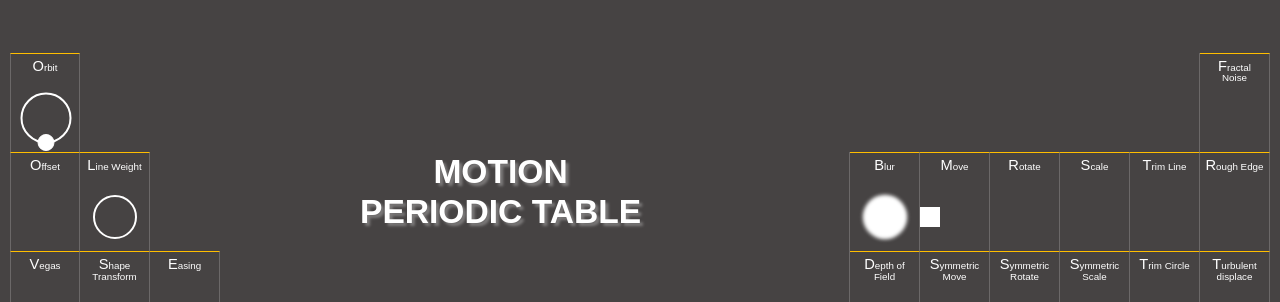
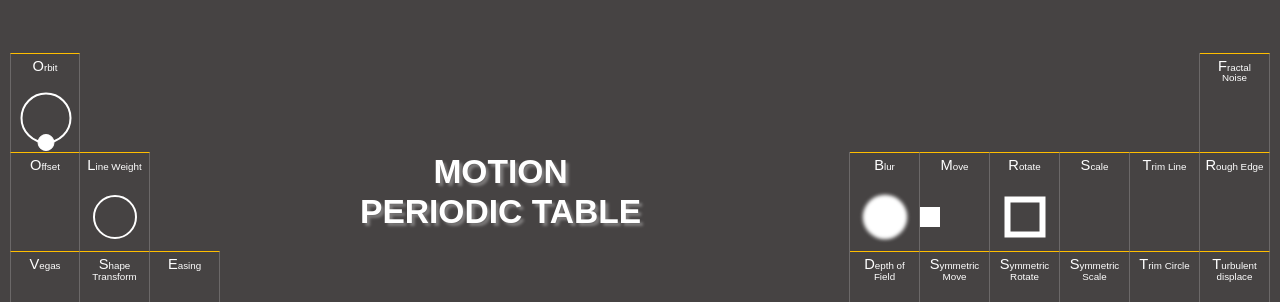
Before and after one commit to tiny-javascript/motion, a plain HTML site: page index.html in a window 1280 px wide. Shown: the top 302 px of the page. Drawn offline with Linux system fonts and the light colour scheme.

Commit message:
add rotate

```diff
--- a/index.html
+++ b/index.html
@@ -62,7 +62,7 @@
                 <div class="item" id="move">
                     <p>Move</p>
                 </div>
-                <div class="item">
+                <div class="item" id="rotate">
                     <p>Rotate</p>
                 </div>
                 <div class="item">
@@ -291,6 +291,7 @@
     <script type="text/javascript" src="modules/repeatScale.js"></script>
     <script type="text/javascript" src="modules/orbit.js"></script>
     <script type="text/javascript" src="modules/move.js"></script>
+    <script type="text/javascript" src="modules/rotate.js"></script>
     <script type="text/javascript">
         document.addEventListener('click', function (e) {
             if (e.target.tagName == 'CANVAS') {
--- /dev/null
+++ b/modules/rotate.js
@@ -0,0 +1,25 @@
+Modules.set('rotate', function(canvas, ctx) {
+    var width = canvas.width * 0.5,
+        height = canvas.width * 0.5,
+        centerX = canvas.width / 2,
+        centerY = canvas.height / 2,
+        x = width / 2 - centerX,
+        y = height / 2 - centerY,
+        rotate = 0,
+        spreed = 2
+
+    return {
+        draw: function() {
+            ctx.clearRect(0, 0, canvas.width, canvas.height)
+            ctx.save()
+            ctx.strokeStyle = '#fff'
+            ctx.lineWidth = 6
+            ctx.translate(centerX, centerY)
+            ctx.rotate(rotate * Math.PI / 180)
+            ctx.strokeRect(x, y, width, height)
+            ctx.restore()
+            rotate += spreed
+            rotate = rotate >= 360 ? 0 : rotate
+        }
+    }
+})
```
